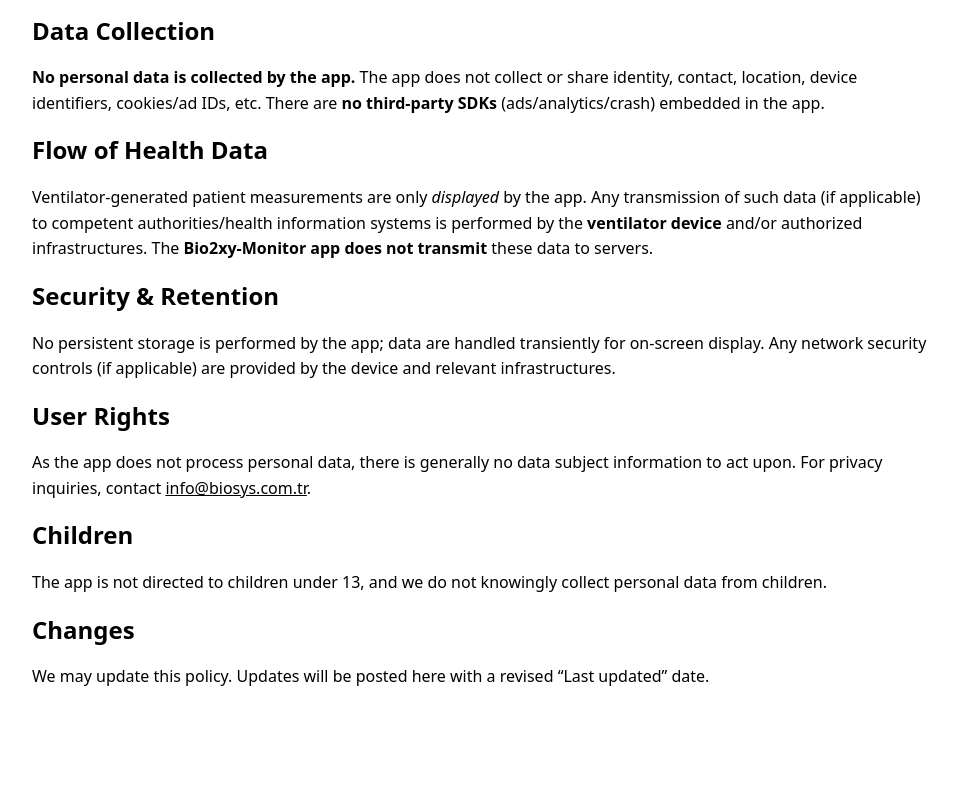
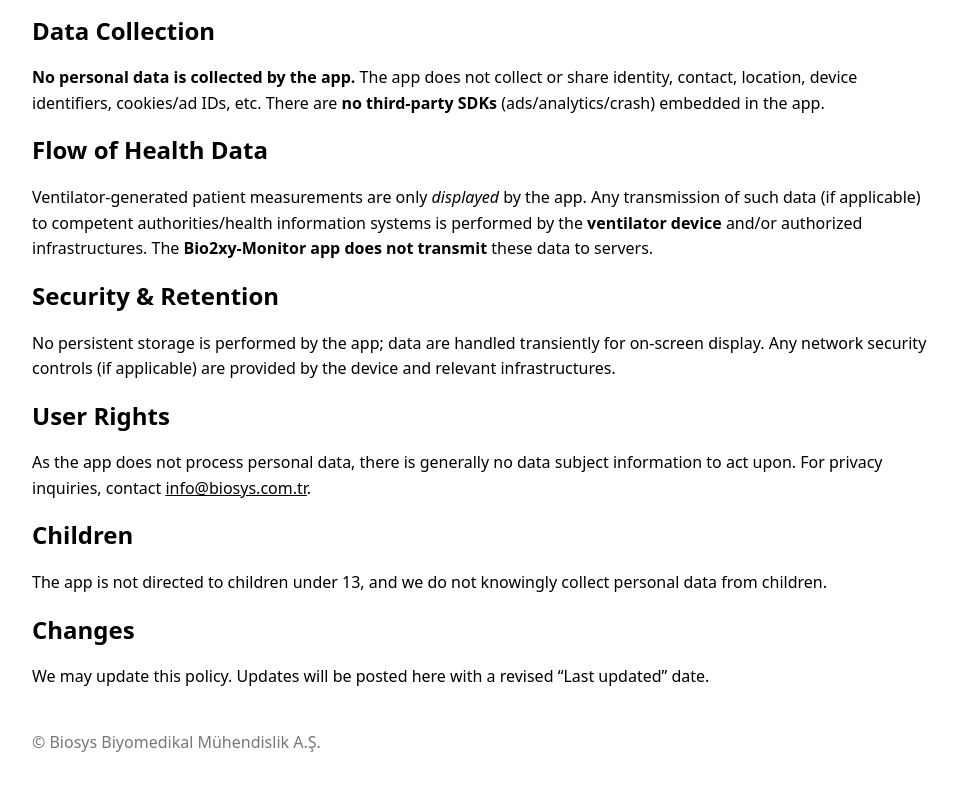
Before and after one commit to Biosys-Dev/bio2xy-privacy, a plain HTML site: page index.html in a window 1280 px wide. Shown: the part 1456-2246 px from the top of the page, without its empty margins (158-1116 px from the left). Before the commit the page ends 2186 px from the top, so only its background shows below. Drawn offline with Linux system fonts and the light colour scheme.

Commit message:
Update index.html

```diff
--- a/index.html
+++ b/index.html
@@ -68,5 +68,6 @@
 
   <h2>Changes</h2>
   <p>We may update this policy. Updates will be posted here with a revised “Last updated” date.</p>
+  <footer style="margin-top:40px;color:#777">© Biosys Biyomedikal Mühendislik A.Ş.</footer>
 </body>
 </html>
```
